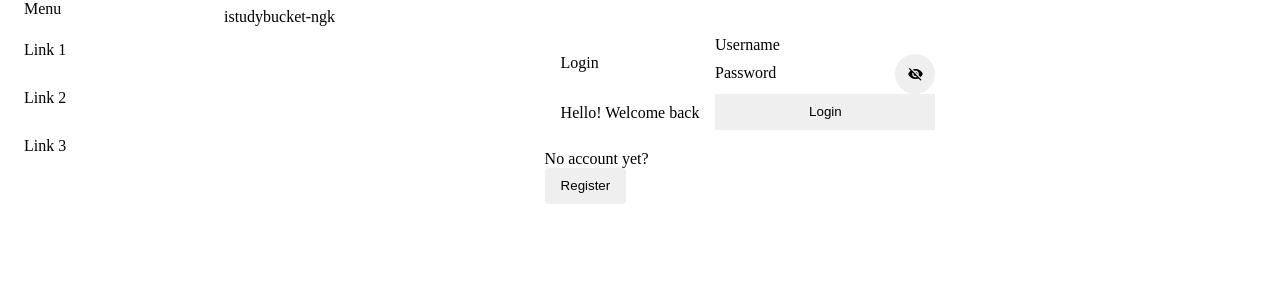
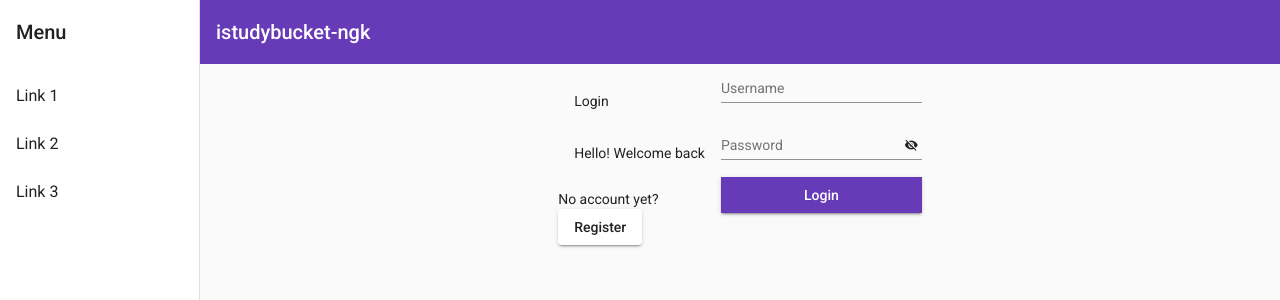
Before and after one commit to istudybucket/istudybucket-ng, an Angular app: page / in a window 1280 px wide. Shown: the top 300 px of the page. Built offline with nearby package versions, Linux system fonts and the light colour scheme.

Commit message:
ek-autocomm: added ./styles.css

```diff
--- a/src/styles.css
+++ b/src/styles.css
@@ -1 +1,6 @@
 /* You can add global styles to this file, and also import other style files */
+@import "~@angular/material/prebuilt-themes/deeppurple-amber.css";
+
+
+html, body { height: 100%; }
+body { margin: 0; font-family: Roboto, "Helvetica Neue", sans-serif; }
```
